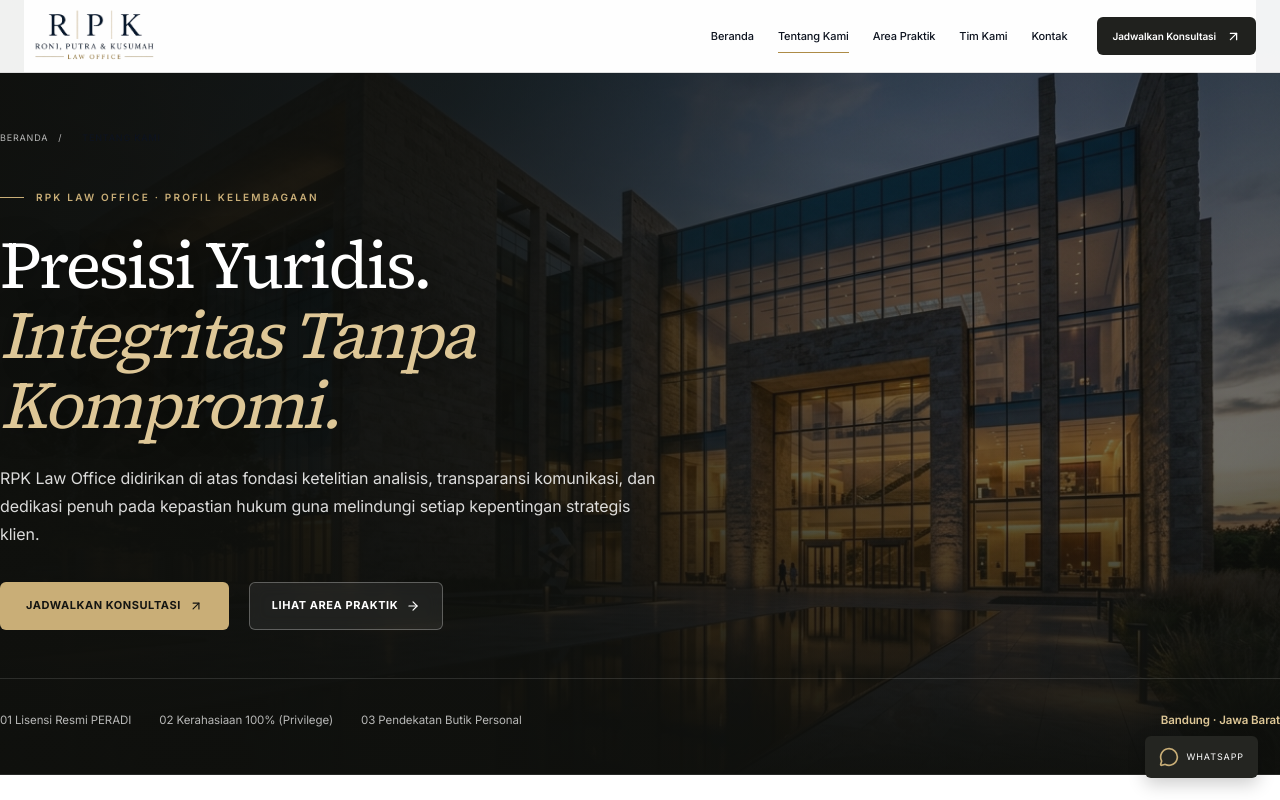
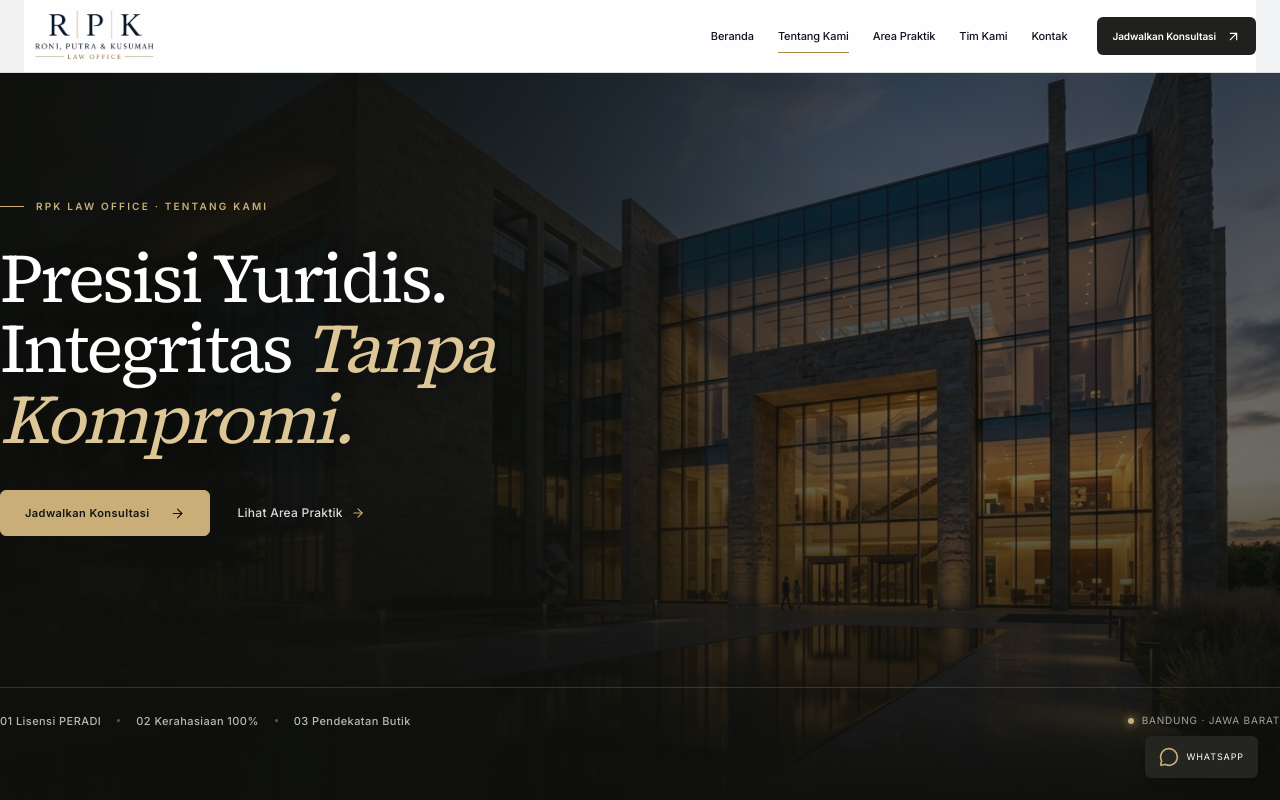
Before and after one commit to mocitaz/rpklawoffice, a Next.js app: page /tentang-kami in a window 1280 px wide. Shown: the top 800 px of the page. Built offline with nearby package versions, Linux system fonts and the light colour scheme.

Commit message:
feat: align Tentang Kami hero layout with exact Home hero editorial design

```diff
--- a/src/app/tentang-kami/page.tsx
+++ b/src/app/tentang-kami/page.tsx
@@ -10,7 +10,7 @@ import {
   Lock,
   ArrowUpRight,
 } from "lucide-react";
-import { Container, Breadcrumb } from "@/components/ui";
+import { Container, Button } from "@/components/ui";
 import { ConsultationCTA } from "@/components/consultation-cta";
 import { team } from "@/data/team";
 
@@ -25,68 +25,55 @@ export default function AboutPage() {
 
   return (
     <div className="about-dossier-page">
-      {/* 1. Cinematic Institutional Hero */}
-      <section className="about-cinematic-hero">
+      {/* 1. Exact Home-Styled Hero for Tentang Kami */}
+      <section className="home-hero hero-editorial-clean">
         <div className="hero-backdrop">
           <Image
             src="/images/about/monument.jpg"
             fill
+            loading="eager"
             priority
             sizes="100vw"
-            alt="Arsitektur Monumental Institusi Hukum RPK Law Office"
+            alt="Arsitektur Monumental RPK Law Office"
             className="hero-bg-image"
           />
           <div className="hero-cinematic-scrim" />
         </div>
 
-        <Container className="about-hero-inner">
-          <div className="about-hero-top-nav">
-            <Breadcrumb
-              items={[
-                { label: "Beranda", href: "/" },
-                { label: "Tentang Kami" },
-              ]}
-            />
-          </div>
-
-          <div className="about-hero-lead-box">
-            <div className="about-hero-micro-label">
+        <Container className="hero-editorial-content">
+          <div className="hero-lead-box">
+            <div className="hero-micro-label">
               <span className="label-line" />
-              <span>RPK LAW OFFICE · PROFIL KELEMBAGAAN</span>
+              <span>RPK LAW OFFICE · TENTANG KAMI</span>
             </div>
 
-            <h1 className="about-hero-main-title">
-              Presisi Yuridis. <br />
-              <em>Integritas Tanpa Kompromi.</em>
+            <h1 className="hero-title-clean">
+              Presisi Yuridis.<br />
+              Integritas <em>Tanpa Kompromi.</em>
             </h1>
 
-            <p className="about-hero-lead-desc">
-              RPK Law Office didirikan di atas fondasi ketelitian analisis, transparansi komunikasi, dan dedikasi penuh pada kepastian hukum guna melindungi setiap kepentingan strategis klien.
-            </p>
-
-            <div className="about-hero-actions">
-              <Link href="/kontak" className="about-hero-btn-primary">
-                <span>Jadwalkan Konsultasi</span>
-                <ArrowUpRight size={14} />
-              </Link>
-              <Link href="/area-praktik" className="about-hero-btn-outline">
+            <div className="hero-cta-clean">
+              <Button href="/kontak" className="hero-btn-gold">
+                Jadwalkan Konsultasi
+              </Button>
+              <Link href="/area-praktik" className="hero-explore-link">
                 <span>Lihat Area Praktik</span>
                 <ArrowRight size={14} />
               </Link>
             </div>
           </div>
 
-          {/* Bottom Facts Bar */}
-          <div className="about-hero-bottom-bar">
-            <div className="about-hero-pills">
-              <span>01 Lisensi Resmi PERADI</span>
+          {/* Minimal Bottom Bar */}
+          <div className="hero-bottom-bar">
+            <div className="bottom-pills">
+              <span>01 Lisensi PERADI</span>
               <span className="dot-sep" />
-              <span>02 Kerahasiaan 100% (Privilege)</span>
+              <span>02 Kerahasiaan 100%</span>
               <span className="dot-sep" />
-              <span>03 Pendekatan Butik Personal</span>
+              <span>03 Pendekatan Butik</span>
             </div>
 
-            <div className="about-hero-location">
+            <div className="bottom-meta">
               <span className="live-dot" />
               <span>Bandung · Jawa Barat</span>
             </div>
```
